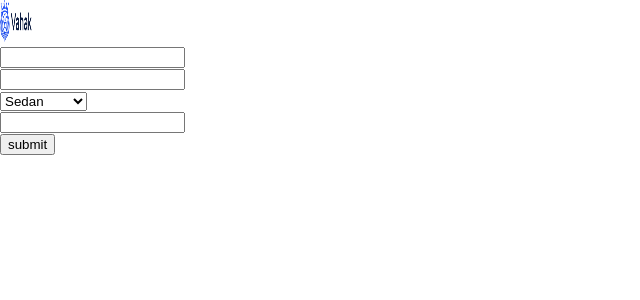
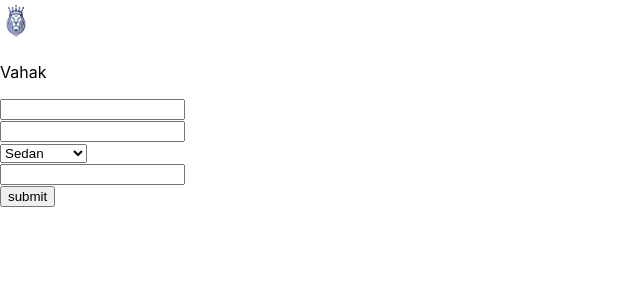
Before and after one commit to 24manoj/vahakassignment, a React (Create React App) app: page / in a window 1280 px wide. Shown: the top 300 px of the page, without its empty margins (0-640 px from the left). Built offline with nearby package versions, Linux system fonts and the light colour scheme.

Commit message:
Automatic Commit

```diff
--- a/src/components/Header/Header.jsx
+++ b/src/components/Header/Header.jsx
@@ -1,10 +1,11 @@
 import React from 'react';
 import './Header.scss';
-import src from '../../Assets/vahak-logo.png';
+import src from '../../Assets/Startup.jpeg';
 export default function Header() {
   return (
     <div className='heade-container'>
-      <img className='header-log' src={src}></img>
+      <img className='header-log' src={src} />
+      <p>Vahak</p>
     </div>
   );
 }
```
Also changed, not shown: src/Assets/Startup.jpeg (added).
